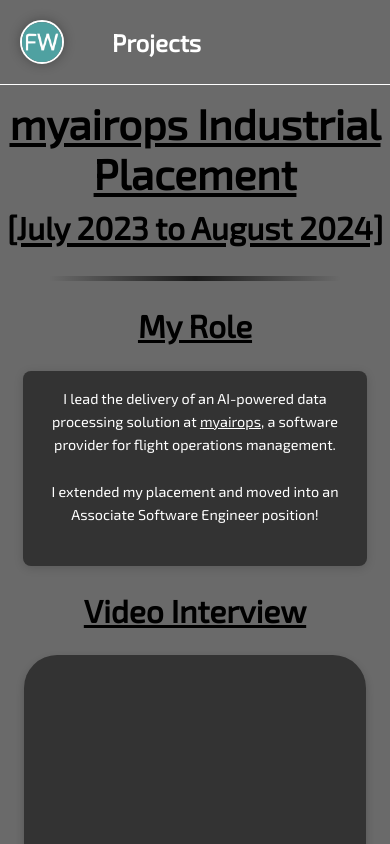
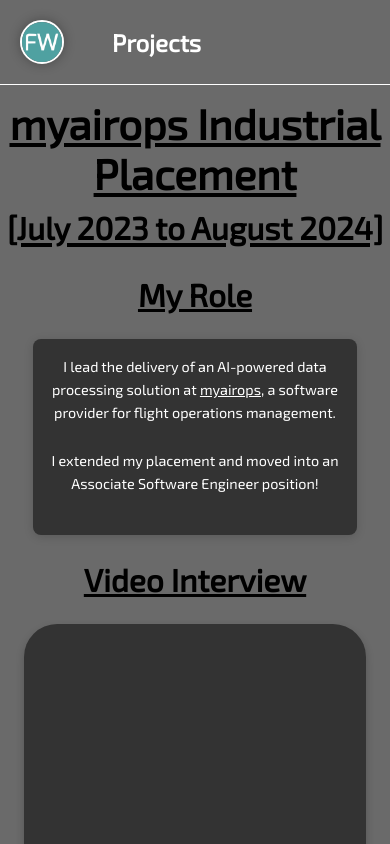
Before and after one commit to flynnWhelehan/website, a React (Create React App) app in the folder website/frontend/: page /myairops-project in a window 390 px wide. Shown: the top 844 px of the page. Built offline with nearby package versions, Linux system fonts and the light colour scheme.

Commit message:
Remove unused styling

```diff
--- a/website/frontend/src/components/PageSection.css
+++ b/website/frontend/src/components/PageSection.css
@@ -10,6 +10,10 @@
   font-size: 1rem;
   font-weight: 400;
   line-height: 1.6;
+}
+
+.section-container a {
+  color: white;
 }
 
 .section-content h3 {
@@ -44,22 +48,3 @@
     font-size: 0.9rem;
   }
 }
-
-
-
-.section-container a {
-  color: white;
-}
-@media screen and (max-width: 600px) {
-  .section-container {
-    width: 100%;
-    max-width: 80%;
-    margin: auto;
-  }
-}
-.section-break-line {
-  margin: 0 auto;
-  width: 75%;
-  height: 5px;
-  background-image: linear-gradient(to right, rgba(0, 0, 0, 0), rgba(0, 0, 0, 0.75), rgba(0, 0, 0, 0));
-}
```
